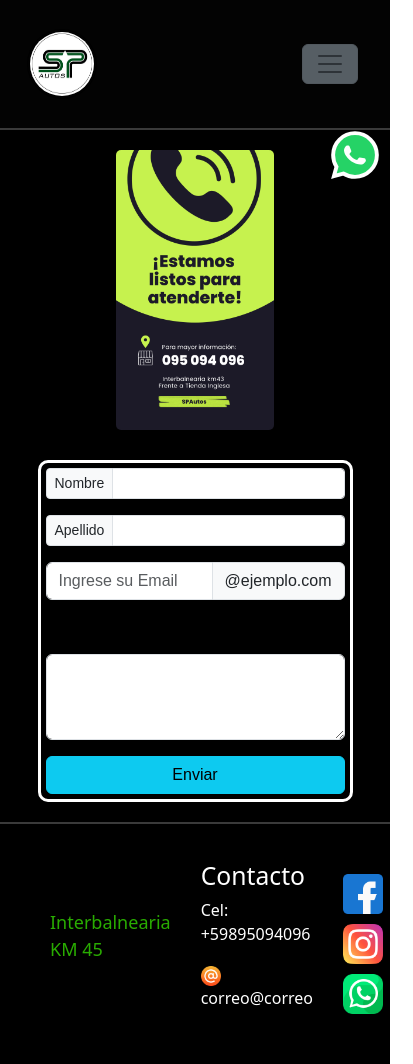
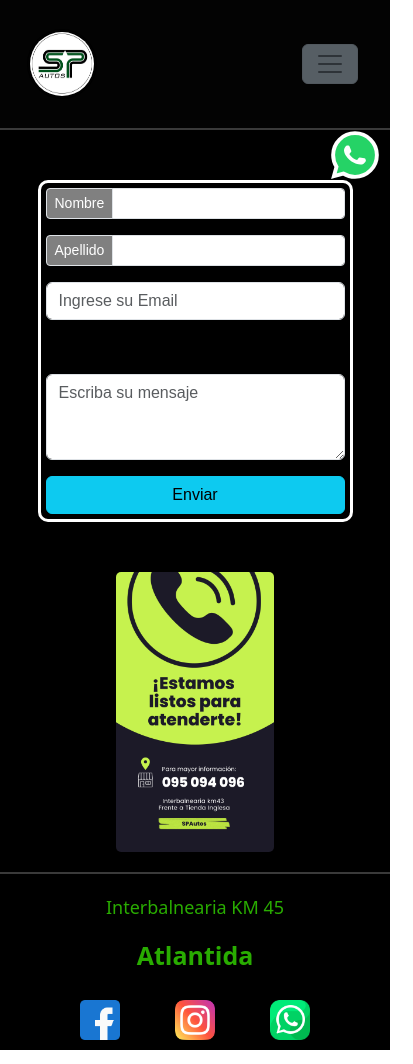
Before and after one commit to Martin-Valdes/automotora, a website: page pages/contacto.html in a window 390 px wide. Shown: the whole page, 413 px wide, since content can reach past the window. Drawn offline with nearby package versions, Linux system fonts and the light colour scheme; a web font is replaced by a local one.

```diff
--- a/pages/contacto.html
+++ b/pages/contacto.html
@@ -12,7 +12,7 @@
     <nav class="navbar navbar-expand-lg ">
       <div class="container-fluid">
         <div class="logo">
-          <a href="#"><picture><img src="../assets/img/IMG-20231116-WA0019.jpg" class="rounded-circle" alt=""></picture> </a>
+          <a href="../index.html"><picture><img src="../assets/img/IMG-20231116-WA0019.jpg" class="rounded-circle" alt=""></picture> </a>
           <h1>SP Automotores</h1>
         </div>
         <button class="navbar-toggler btn btn-secondary active" type="button" data-bs-toggle="collapse" data-bs-target="#navbarNav" aria-controls="navbarNav" aria-expanded="false" aria-label="Toggle navigation">
@@ -46,42 +46,37 @@
         <a href="https://api.whatsapp.com/send?phone=59895094096&text=Hola, Nececito mas informacion!"><img class="icoWatsapp" src="../assets/img/WTAPP.svg" style="width: 3.125rem; height: 3.125rem;" alt="Contacto icono watsapp"></a>
       </div>
       <section class="containerContact">
-
-        <section class="flyerCtto">
-
-            <img src="../assets/img/Historia de instagram de contacto.png" alt="">
-          </section>
         <section class="map">
           <p>Contacta con nosotros</p>
           <section class="form">
             <div class="input-group input-group-sm mb-3">
-              <span class="input-group-text" id="inputGroup-sizing-sm">Nombre</span>
-              <input type="text" class="form-control" aria-label="Sizing example input" aria-describedby="inputGroup-sizing-sm">
+              <span class="input-group-text inputNombre" id="inputGroup-sizing-sm">Nombre</span>
+              <input type="text" class="form-control " aria-label="Sizing example input" aria-describedby="inputGroup-sizing-sm">
             </div>
             <div class="input-group input-group-sm mb-3">
-              <span class="input-group-text" id="inputGroup-sizing-sm">Apellido</span>
-              <input type="text" class="form-control" aria-label="Sizing example input" aria-describedby="inputGroup-sizing-sm">
+              <span class="input-group-text inputNombre" id="inputGroup-sizing-sm">Apellido</span>
+              <input type="text" class="form-control " aria-label="Sizing example input" aria-describedby="inputGroup-sizing-sm">
             </div>
             <div class="input-group mb-3">
               <input type="text" class="form-control" placeholder="Ingrese su Email" aria-label="Recipient's username" aria-describedby="basic-addon2">
-              <span class="input-group-text " id="basic-addon2">@ejemplo.com</span>
             </div>
             <div class="mb-3">
               <label for="exampleFormControlTextarea1" class="form-label"></label>
-              <textarea class="form-control" id="exampleFormControlTextarea1" rows="3"></textarea>
+              <textarea class="form-control" placeholder="Escriba su mensaje" id="exampleFormControlTextarea1" rows="3"></textarea>
             </div>
             <input class="btn btn-info" type="submit" value="Enviar">
           </section>
-        <!-- <div class="ubication">
-          <iframe src="https://www.google.com/maps/embed?pb=!1m18!1m12!1m3!1d919.7351036476905!2d-55.76782333492088!3d-34.76659312242664!2m3!1f0!2f0!3f0!3m2!1i1024!2i768!4f13.1!3m3!1m2!1s0x959ff5f3ae677ce9%3A0x6a39b28d749bd9b7!2sSP%20AUTOS!5e0!3m2!1ses!2suy!4v1702897319790!5m2!1ses!2suy" width="600" height="450" style="border:0;" allowfullscreen="" loading="lazy" referrerpolicy="no-referrer-when-downgrade"></iframe>
-        </div> -->
-      </section>
+        </section>
+        <section class="flyerCtto">
+          <img src="../assets/img/Historia de instagram de contacto.png" alt="">
+        </section>
+
     </section>
-
     </main>
     <footer>
       <section class="sectionUbicacion">
         <p class="tituloLocales">Interbalnearia KM 45</p>
+        <b><p>Atlantida</p></b>
       </section>
       <section class="datosContacto">
           <h2>Contacto</h2>
--- a/scss/layout/_footer.scss
+++ b/scss/layout/_footer.scss
@@ -6,7 +6,7 @@
     background-color: #000000;
     justify-content: space-between;
     color: white;
-    padding: 1.875rem;
+
     border-top: solid .125rem rgb(58, 58, 58);
     .logosSocials{
         display: flex;
--- a/scss/layout/_main-contacto.scss
+++ b/scss/layout/_main-contacto.scss
@@ -9,15 +9,18 @@
     font-size: 1.5625rem;
     flex-direction: row;
     align-items: center;
+    justify-content: space-around;
     .flyerCtto{
             width: 40%;
-            margin-left: 18.75rem ;
+
             display: flex;
             justify-content: center;
+            margin-top: 1.25rem;
             img{
                 width: 50%;
                 height: 100%;
                 border-radius: .3125rem;
+                margin-top: 1.875rem;
                 }
         }
     .map{
@@ -37,6 +40,10 @@
             border-color: white;
             border-style: solid;
             border-radius: .625rem;
+            .inputNombre{
+                color: white;
+                background-color: gray;
+            }
 
         }
 
--- a/scss/layout/mediaQ/_media320.scss
+++ b/scss/layout/mediaQ/_media320.scss
@@ -70,21 +70,22 @@
     }
     footer{
         width: 100%;
+        height: 100%;
         display: flex;
-        flex-direction: row;
+        flex-direction: column;
         align-items: center;
         background-color: #000000;
         justify-content: space-between;
         color: white;
-        padding: 1.25rem;
+
         border-top: solid .125rem rgb(58, 58, 58);
         .logosSocials{
             display: flex;
             justify-content: space-between;
             width: 15.625rem;
-            padding: 1.875rem;
+            padding: .625rem;
             margin: 0;
-            flex-direction: column;
+            flex-direction: row;
             gap: .625rem;
             align-items: center;
             img{
@@ -92,11 +93,19 @@
                 height: 2.5rem;
             }
         }
+        .datosContacto{
+            display: none;
+        }
         .sectionUbicacion{
-
+            display: flex;
+            font-size: 1.5625rem;
+            align-items: center;
+            padding: 0;
+            padding-top: 1.25rem;
+            flex-direction: column;
             .tituloLocales{
                 font-size: 1.125rem;
-
+                align-items: center;
             }
         }
     }
```
Also changed, not shown: index.html (+1 -0 lines), pages/comprar.html (+5 -4 lines), pages/financiacion.html (+2 -1 lines), pages/vender.html (+2 -1 lines), css/style.css.
